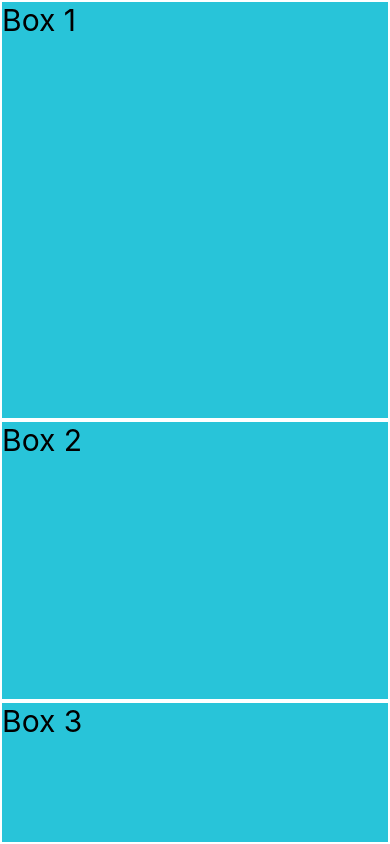
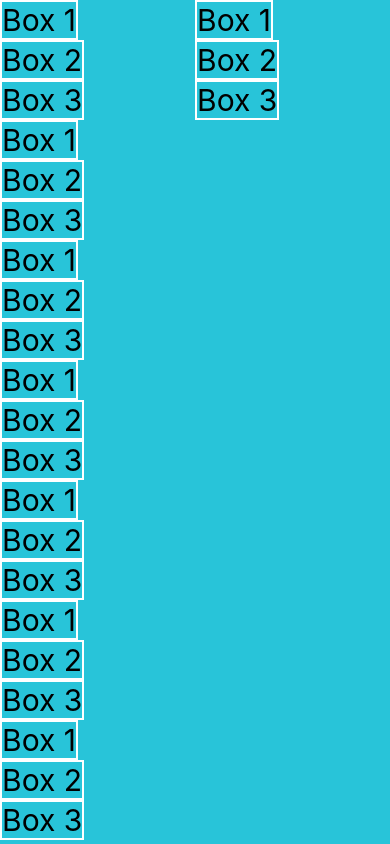
Before and after one commit to eacz/practica-react-native, a React Native app: screen / in a window 390 px wide. Built offline with nearby package versions, Linux system fonts and the light colour scheme.

Commit message:
flexbox y sus propiedades

```diff
--- a/src/screens/FlexBoxScreen.tsx
+++ b/src/screens/FlexBoxScreen.tsx
@@ -4,6 +4,27 @@
 const FlexBoxScreen = () => {
   return (
     <View style={styles.container} >
+      <Text style={styles.box1} >Box 1</Text>
+      <Text style={styles.box2} >Box 2</Text>
+      <Text style={styles.box3} >Box 3</Text>
+      <Text style={styles.box1} >Box 1</Text>
+      <Text style={styles.box2} >Box 2</Text>
+      <Text style={styles.box3} >Box 3</Text>
+      <Text style={styles.box1} >Box 1</Text>
+      <Text style={styles.box2} >Box 2</Text>
+      <Text style={styles.box3} >Box 3</Text>
+      <Text style={styles.box1} >Box 1</Text>
+      <Text style={styles.box2} >Box 2</Text>
+      <Text style={styles.box3} >Box 3</Text>
+      <Text style={styles.box1} >Box 1</Text>
+      <Text style={styles.box2} >Box 2</Text>
+      <Text style={styles.box3} >Box 3</Text>
+      <Text style={styles.box1} >Box 1</Text>
+      <Text style={styles.box2} >Box 2</Text>
+      <Text style={styles.box3} >Box 3</Text>
+      <Text style={styles.box1} >Box 1</Text>
+      <Text style={styles.box2} >Box 2</Text>
+      <Text style={styles.box3} >Box 3</Text>
       <Text style={styles.box1} >Box 1</Text>
       <Text style={styles.box2} >Box 2</Text>
       <Text style={styles.box3} >Box 3</Text>
@@ -14,25 +35,32 @@
 const styles = StyleSheet.create({
   container: {
     flex: 1,
-    backgroundColor: '#28c4d9'
+    flexWrap: 'wrap',
+    //flexDirection: 'row',
+    //justifyContent: 'flex-end',
+    //alignItems: 'flex-end',
+    backgroundColor: '#28c4d9',
+    alignItems: 'flex-start'
   },
   box1: {
-    flex: 3,
+    //flex: 1,
+    //width: '100%',
     borderWidth:2,
     borderColor: 'white',
-    fontSize: 30
+    fontSize: 30,
+    //alignSelf: 'center'
   },
   box2: {
-    flex: 2,
     borderWidth:2,
     borderColor: 'white',
-    fontSize: 30
+    fontSize: 30,
+    //alignSelf: 'flex-start'
   },
   box3: {
-    flex: 1,
     borderWidth:2,
     borderColor: 'white',
-    fontSize: 30
+    fontSize: 30,
+    //alignSelf: 'flex-end'
   }
 });
 
```
